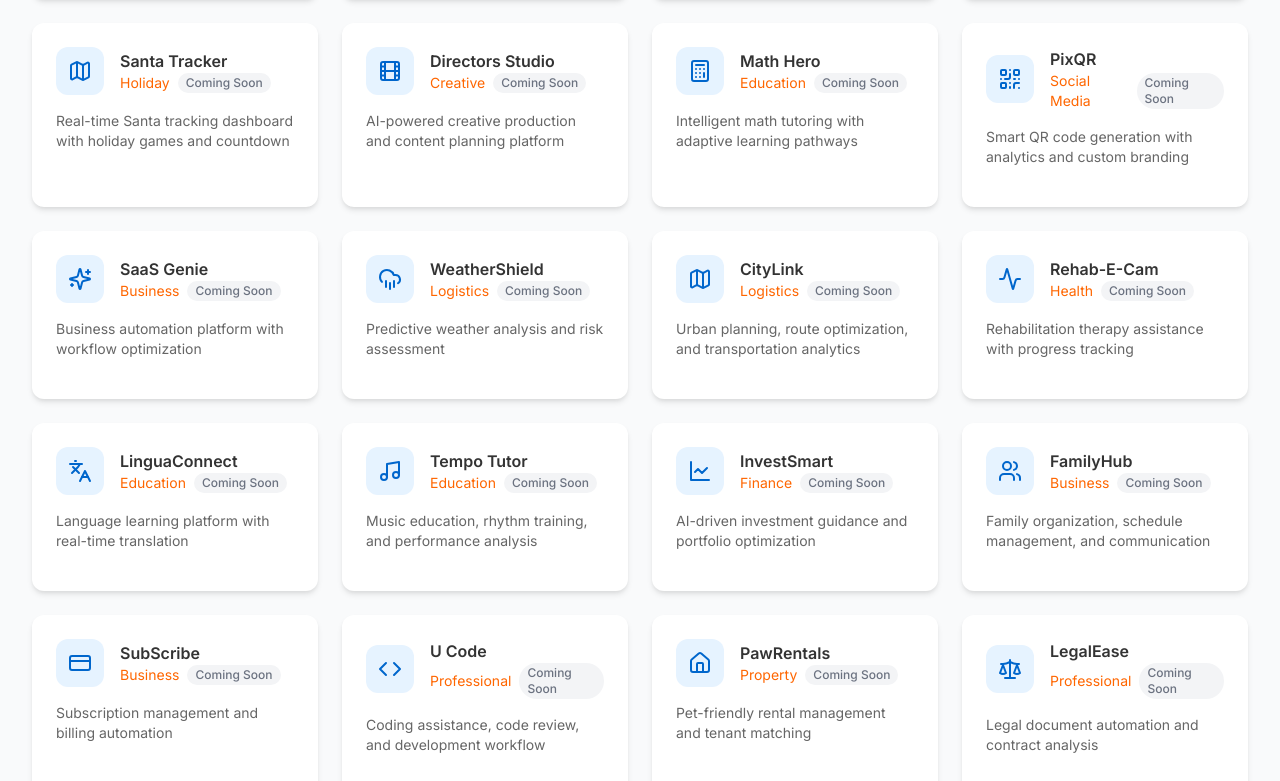
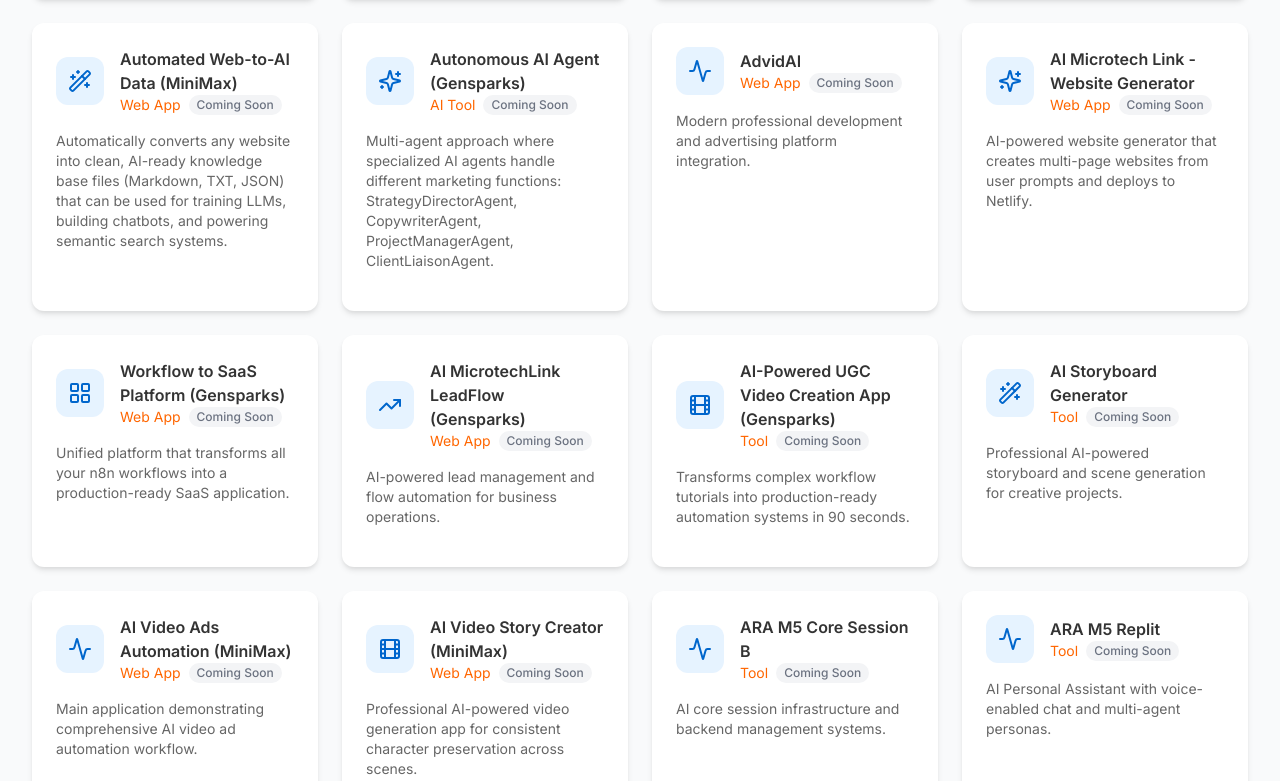
Before and after one commit to dashon1/AI-Microtech-Link-by-MiniMax, a React (Vite) app: page /apps in a window 1280 px wide. Shown: the part 1319-2100 px from the top of the page. Built offline with nearby package versions, Linux system fonts and the light colour scheme; no server answers.

Commit message:
feat: add GitHub repositories to apps gallery

```diff
--- a/src/data/content.ts
+++ b/src/data/content.ts
@@ -136,6 +136,177 @@
     ],
     longDescription: "LawPrep AI accelerates legal research and document drafting. Search case law, generate document templates, and get AI-assisted analysis — saving hours on every matter.\n\nSolo ($29/mo): Case law search, 10 document templates/month, basic AI drafting assistance.\n\nFirm ($79/mo): Unlimited templates, advanced AI analysis, team access up to 3 seats.\n\nBuilt for solo practitioners, small firms, and paralegals who need the power of a full research team without the overhead.",
   },
+  {
+    id: 'automated-web-to-ai-data-minimax',
+    name: "Automated Web-to-AI Data (MiniMax)",
+    category: "Web App",
+    description: "Automatically converts any website into clean, AI-ready knowledge base files (Markdown, TXT, JSON) that can be used for training LLMs, building chatbots, and powering semantic search systems.",
+    icon: "Wand2",
+    status: "Coming Soon" as const,
+    available: false,
+  },
+  {
+    id: 'autonomous-ai-agent-gensparks',
+    name: "Autonomous AI Agent (Gensparks)",
+    category: "AI Tool",
+    description: "Multi-agent approach where specialized AI agents handle different marketing functions: StrategyDirectorAgent, CopywriterAgent, ProjectManagerAgent, ClientLiaisonAgent.",
+    icon: "Sparkles",
+    status: "Coming Soon" as const,
+    available: false,
+  },
+  {
+    id: 'advidai',
+    name: "AdvidAI",
+    category: "Web App",
+    description: "Modern professional development and advertising platform integration.",
+    icon: "Activity",
+    status: "Coming Soon" as const,
+    available: false,
+  },
+  {
+    id: 'ai-microtech-link-website-generator',
+    name: "AI Microtech Link - Website Generator",
+    category: "Web App",
+    description: "AI-powered website generator that creates multi-page websites from user prompts and deploys to Netlify.",
+    icon: "Sparkles",
+    status: "Coming Soon" as const,
+    available: false,
+  },
+  {
+    id: 'workflow-to-saas-platform-gensparks',
+    name: "Workflow to SaaS Platform (Gensparks)",
+    category: "Web App",
+    description: "Unified platform that transforms all your n8n workflows into a production-ready SaaS application.",
+    icon: "LayoutGrid",
+    status: "Coming Soon" as const,
+    available: false,
+  },
+  {
+    id: 'ai-microtechlink-leadflow-gensparks',
+    name: "AI MicrotechLink LeadFlow (Gensparks)",
+    category: "Web App",
+    description: "AI-powered lead management and flow automation for business operations.",
+    icon: "TrendingUp",
+    status: "Coming Soon" as const,
+    available: false,
+  },
+  {
+    id: 'ai-powered-ugc-video-creation-app-gensparks',
+    name: "AI-Powered UGC Video Creation App (Gensparks)",
+    category: "Tool",
+    description: "Transforms complex workflow tutorials into production-ready automation systems in 90 seconds.",
+    icon: "Film",
+    status: "Coming Soon" as const,
+    available: false,
+  },
+  {
+    id: 'ai-storyboard-generator',
+    name: "AI Storyboard Generator",
+    category: "Tool",
+    description: "Professional AI-powered storyboard and scene generation for creative projects.",
+    icon: "Wand2",
+    status: "Coming Soon" as const,
+    available: false,
+  },
+  {
+    id: 'ai-video-ads-automation-minimax',
+    name: "AI Video Ads Automation (MiniMax)",
+    category: "Web App",
+    description: "Main application demonstrating comprehensive AI video ad automation workflow.",
+    icon: "Activity",
+    status: "Coming Soon" as const,
+    available: false,
+  },
+  {
+    id: 'ai-video-story-creator-minimax',
+    name: "AI Video Story Creator (MiniMax)",
+    category: "Web App",
+    description: "Professional AI-powered video generation app for consistent character preservation across scenes.",
+    icon: "Film",
+    status: "Coming Soon" as const,
+    available: false,
+  },
+  {
+    id: 'ara-m5-core-session-b',
+    name: "ARA M5 Core Session B",
+    category: "Tool",
+    description: "AI core session infrastructure and backend management systems.",
+    icon: "Activity",
+    status: "Coming Soon" as const,
+    available: false,
+  },
+  {
+    id: 'ara-m5-replit',
+    name: "ARA M5 Replit",
+    category: "Tool",
+    description: "AI Personal Assistant with voice-enabled chat and multi-agent personas.",
+    icon: "Activity",
+    status: "Coming Soon" as const,
+    available: false,
+  },
+  {
+    id: 'build-website-gensparks',
+    name: "Build Website (Gensparks)",
+    category: "Web App",
+    description: "Automated website building and deployment platform integration.",
+    icon: "LayoutGrid",
+    status: "Coming Soon" as const,
+    available: false,
+  },
+  {
+    id: 'cal-ai-dashboard',
+    name: "Cal AI Dashboard",
+    category: "Web App",
+    description: "Modern mobile-first web dashboard for Telegram-based nutrition assistant.",
+    icon: "LayoutGrid",
+    status: "Coming Soon" as const,
+    available: false,
+  },
+  {
+    id: 'code-tracker-gensparks',
+    name: "Code Tracker (Gensparks)",
+    category: "Web App",
+    description: "Intelligent code tracking and development workflow analytics.",
+    icon: "Activity",
+    status: "Coming Soon" as const,
+    available: false,
+  },
+  {
+    id: 'codetracker-genspark',
+    name: "CodeTracker (Genspark)",
+    category: "Web App",
+    description: "Comprehensive code monitoring and developer productivity platform.",
+    icon: "Activity",
+    status: "Coming Soon" as const,
+    available: false,
+  },
+  {
+    id: 'complete-lgbt-marketing-genspark',
+    name: "Complete LGBT Marketing (Genspark)",
+    category: "Tool",
+    description: "Inclusive marketing strategy and campaign management platform.",
+    icon: "Heart",
+    status: "Coming Soon" as const,
+    available: false,
+  },
+  {
+    id: 'create-that-4me-minimax',
+    name: "Create That 4me (MiniMax)",
+    category: "Web App",
+    description: "AI-Powered content creation pipeline for futuristic marketing concepts.",
+    icon: "Wand2",
+    status: "Coming Soon" as const,
+    available: false,
+  },
+  {
+    id: 'creatorflow-studio',
+    name: "CreatorFlow Studio",
+    category: "Web App",
+    description: "AI-powered workflow automation platform with integrated admin dashboard.",
+    icon: "LayoutGrid",
+    status: "Coming Soon" as const,
+    available: false,
+  },
 
   // ── Placeholder / Future Apps ────────────────────────────────────────────
   { id: 'santa-tracker', name: "Santa Tracker", category: "Holiday", description: "Real-time Santa tracking dashboard with holiday games and countdown", icon: "Map", status: "Live" as const, link: "https://santatracker.google.com" },
@@ -160,7 +331,7 @@
   { id: 21, name: "ChargeGuard", category: "Finance", description: "Payment security, fraud prevention, and transaction monitoring", icon: "Shield" }
 ];
 
-export const categories = ["All", "Business", "Social Media", "Health", "Finance", "Professional", "Logistics", "Education", "Creative", "Property", "Holiday"];
+export const categories = ["All", "Business", "Social Media", "Health", "Finance", "Professional", "Logistics", "Education", "Creative", "Property", "Holiday", "Web App", "AI Tool", "Tool"];
 
 export const services = [
   {
```
